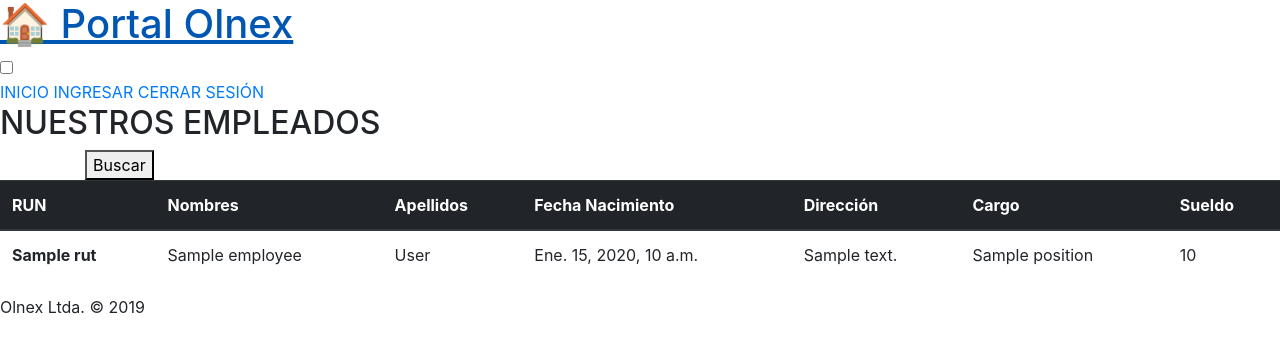
After one commit to MiguelMartinez20/Olnex-Portal, a Django app: template portal/templates/portal/search.html in a window 1280 px wide. The commit adds this page. Shown: the top 353 px of the page. Run offline with Django 3.2, Linux system fonts and the light colour scheme; a user stored in the database is signed in; tables that the repository leaves empty hold one stand-in row (values such as "Sample post"); the template is opened without the code that fills it: most values are stand-ins (such as "Sample title", 1, 10 or a date in 2020); some libraries are stand-ins or nearby versions.

Commit message:
Portal empleados Añade css, funciolidad Filtro

```diff
--- a/portal/templates/portal/base.html
+++ b/portal/templates/portal/base.html
@@ -6,7 +6,6 @@
         <title>Portal Olnex</title>
         <meta charset="UTF-8">
         <meta name="viewport" content="width=device-width, user-scalable=no, initial-scale=1, maximum-scale=1, minimum-scale=1">
-        <link href="https://fonts.googleapis.com/css?family=Poppins" rel="stylesheet">
         <link rel="stylesheet" href="{% static 'portal/css/fontello.css' %}">
         <link rel="stylesheet" href="{% static 'portal/css/main.css' %}">
         <link rel="stylesheet" href="{% static 'portal/css/menu.css' %}">
--- /dev/null
+++ b/portal/templates/portal/search.html
@@ -0,0 +1,50 @@
+{% extends 'portal/base.html' %}
+
+{% load static %}
+
+{% block content %}
+
+{% if request.user.is_staff %}
+
+            <section id="nuestrosproductoslistado">
+                <h2>NUESTROS EMPLEADOS</h2>
+                <div class="contenedor">
+
+                    <div class="container">
+                      <form method="get">
+                        {{ filter.form.as_p }}
+                        <button type="submit" class="botoncomprar">Buscar</button>
+                      </form>
+                    </div>
+
+                      <table class="table">
+                          <thead class="thead-dark">
+                            <tr>
+                              <th scope="col">RUN</th>
+                              <th scope="col">Nombres</th>
+                              <th scope="col">Apellidos</th>
+                              <th scope="col">Fecha Nacimiento</th>
+                              <th scope="col">Dirección</th>
+                              <th scope="col">Cargo</th>
+                              <th scope="col">Sueldo</th>
+                            </tr>
+                          </thead>
+                          <tbody>
+                            {% for employee in filter.qs %}
+                            <tr>
+                              <th scope="row">{{ employee.rut }}</th>
+                              <td>{{ employee.name }}</td>
+                              <td>{{ employee.lastname }}</td>
+                              <td>{{ employee.birth_date }}</td>
+                              <td>{{ employee.address }}</td>
+                              <td>{{ employee.position }}</td>
+                              <td>{{ employee.salary }}</td>
+                            </tr>
+                            {% endfor %}
+                          </tbody>
+                        </table>
+                </div>
+
+{% endif %}
+
+{% endblock %}
--- a/portal/urls.py
+++ b/portal/urls.py
@@ -2,5 +2,6 @@ from django.urls import path
 from . import views
 
 urlpatterns = [
-    path('', views.emp_list, name='emp_list'),
+    #path('', views.emp_list, name='emp_list'),
+    path('', views.search, name='search'),
 ]
```
Also changed, not shown: portal/filters.py (added, +15 -0 lines), portal/views.py (+6 -1 lines).
